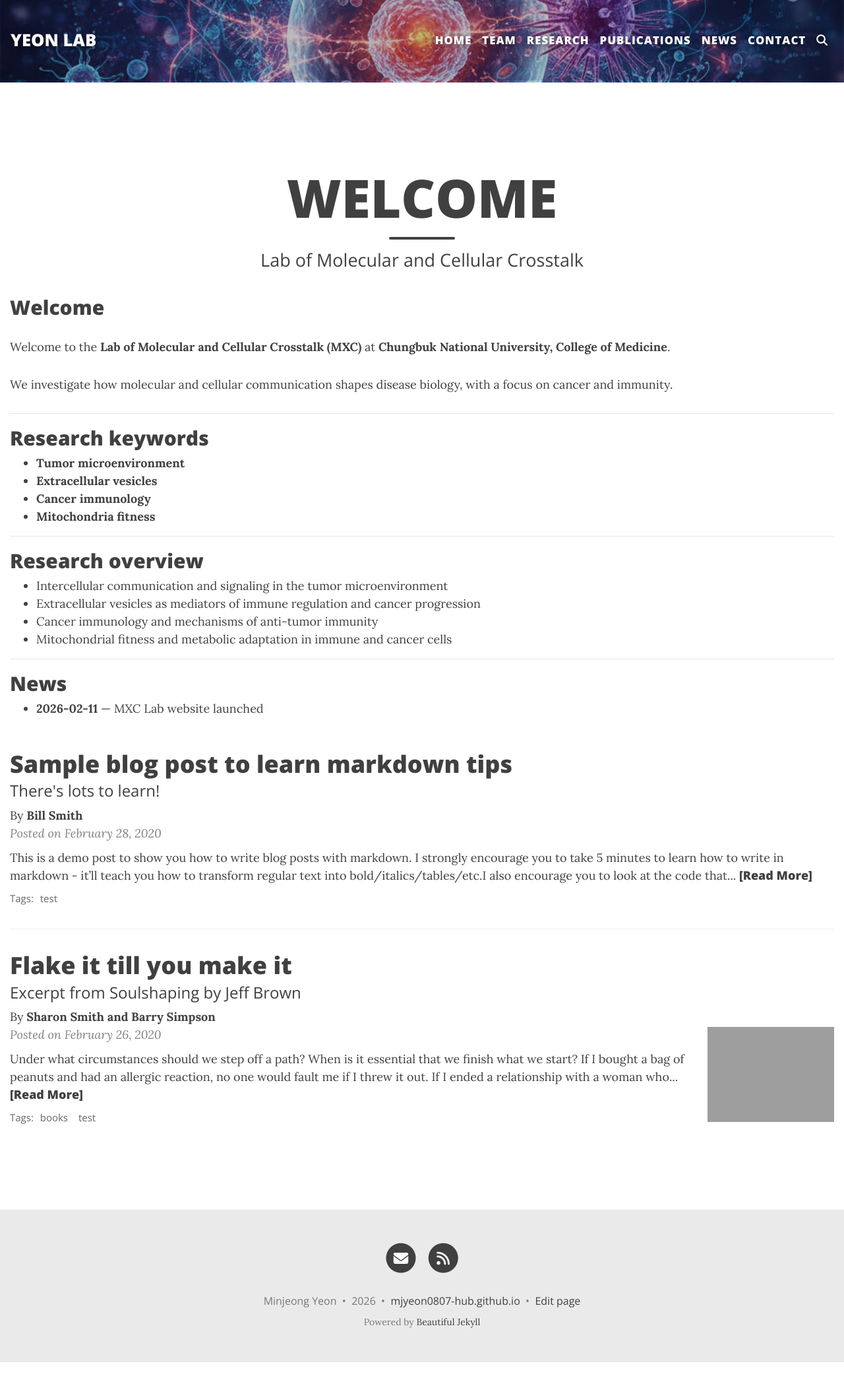
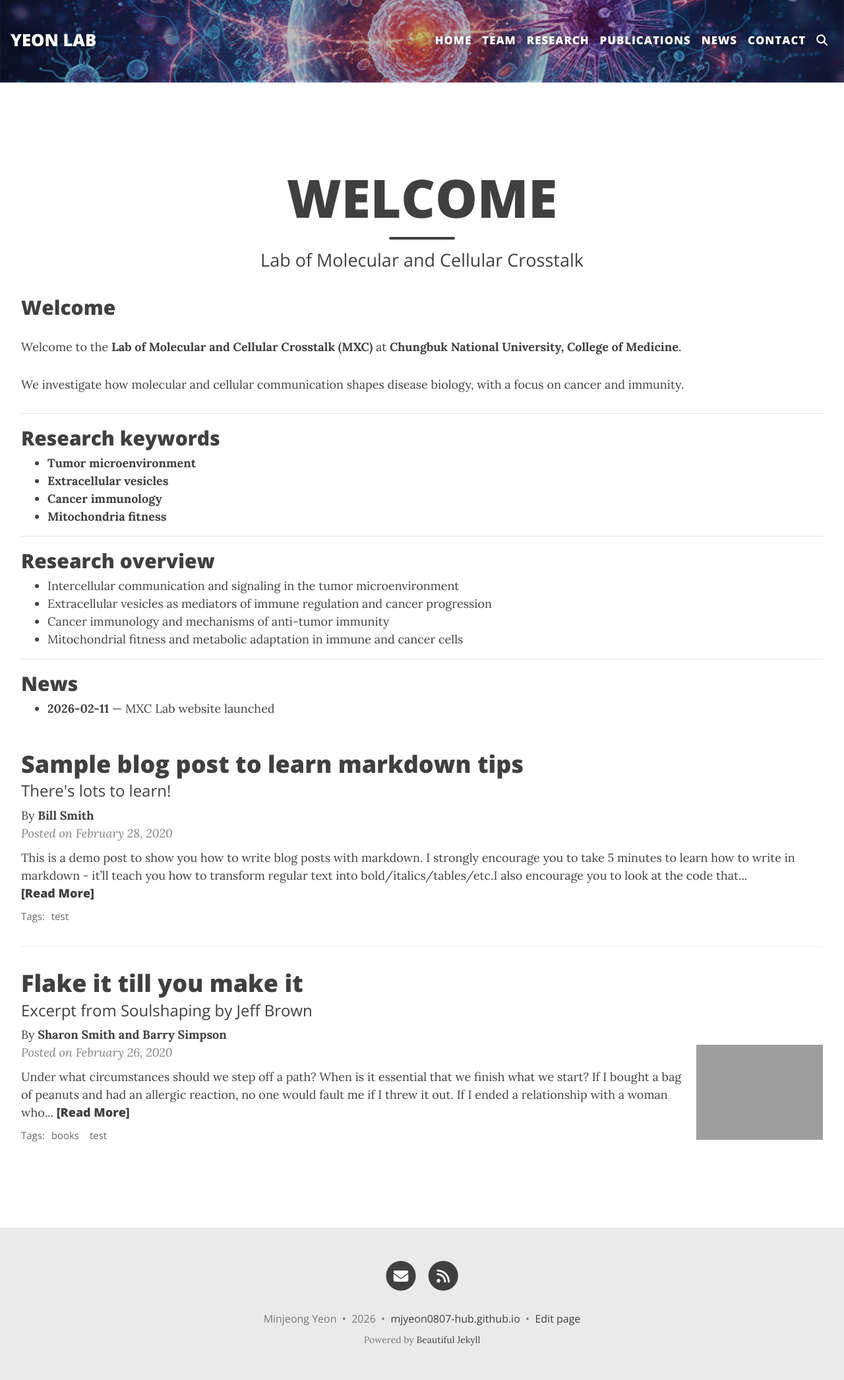
Before and after one commit to mjyeon0807-hub/mjyeon0807-hub.github.io, a Jekyll site: the page built from index.md, in a window 1280 px wide. Shown: the whole page at 66% size. Built offline with Jekyll 4.4.1, drawn with Linux system fonts in a browser that asks for light colours; comment, search, counter and statistics services are not loaded; before the commit the page ends 2064 px from its top, so only the background shows below that.

Commit message:
Add fullwidth padding to main container

```diff
--- a/_layouts/page.html
+++ b/_layouts/page.html
@@ -4,7 +4,7 @@ layout: base
 
 {% include header.html type="page" %}
 
-<main class="container-fluid">
+<main class="container-fluid fullwidth-pad">
   <div class="row">
     <div class="col-12">
       {% if page.before-content %}
```
